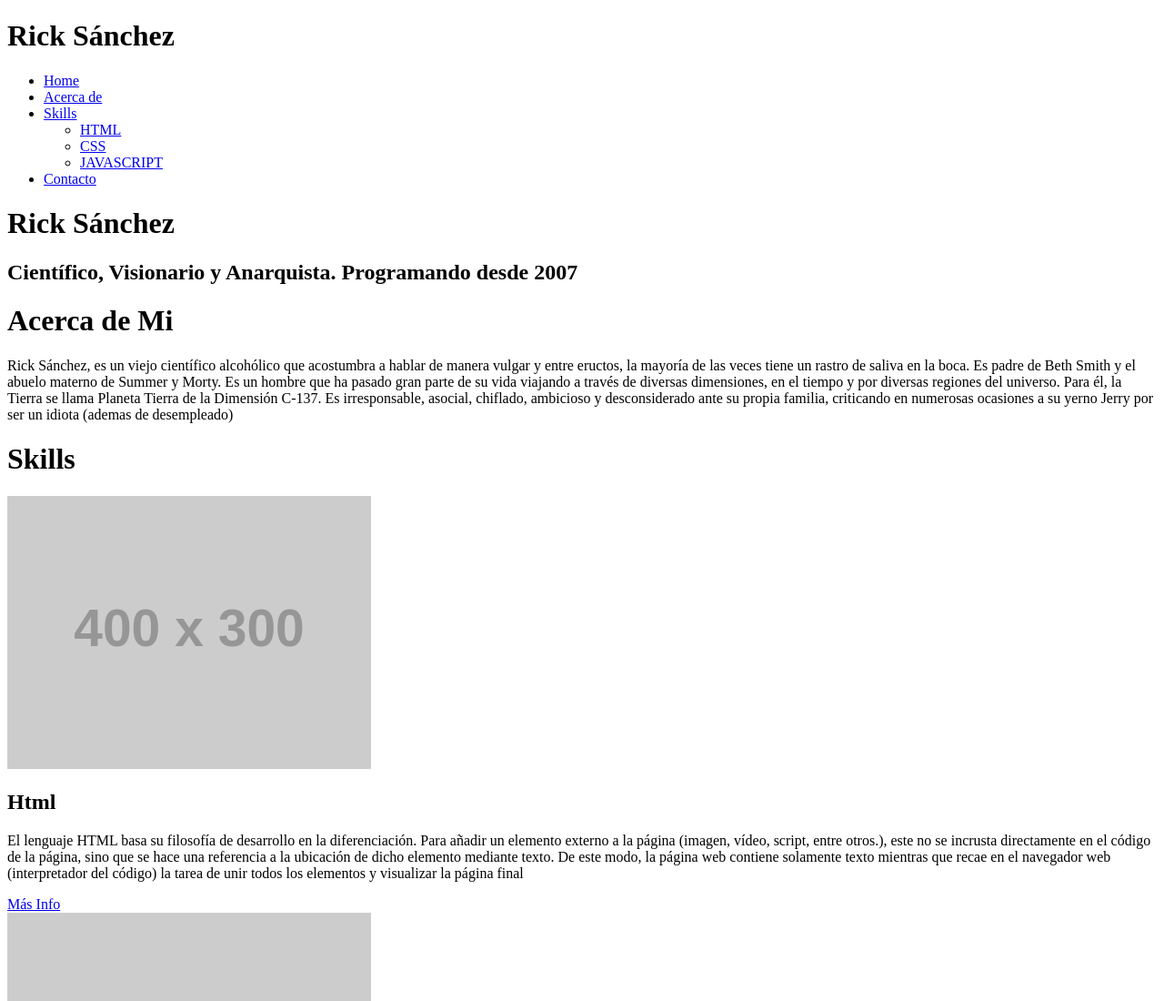
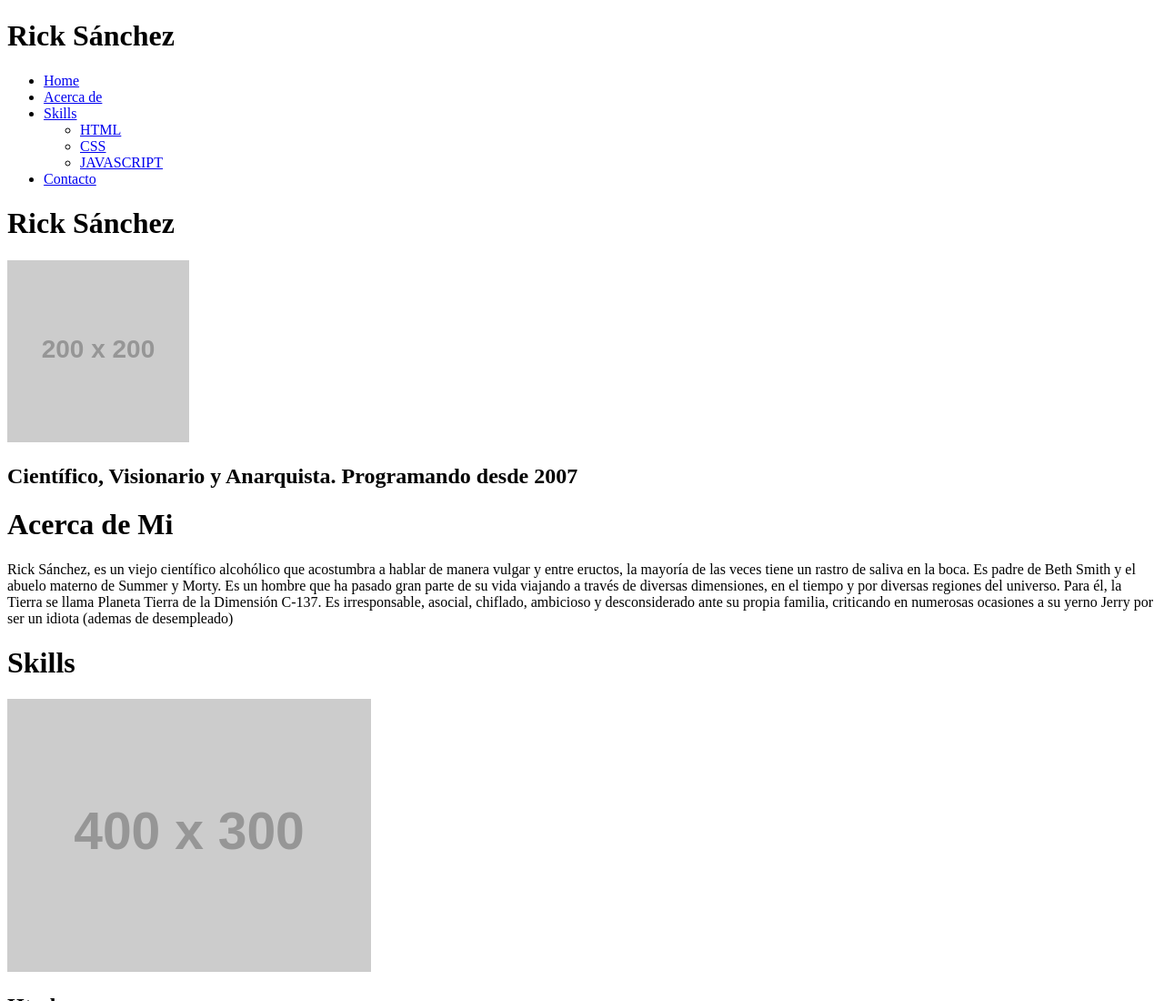
Before and after one commit to juanfevasquez/html-semantica, a plain HTML site: page src/index.html in a window 1280 px wide. Shown: the top 1100 px of the page at 91% size. Drawn offline with Linux system fonts and the light colour scheme; placeholder pictures from the web are drawn by us.

Commit message:
Adds image to banner

```diff
--- a/src/index.html
+++ b/src/index.html
@@ -41,6 +41,7 @@
     </div>
     <div class="banner">
         <h1>Rick Sánchez</h1>
+        <img src="http://placehold.it/200x200" alt="Mi imagen de perfil">
         <h2>Científico, Visionario y Anarquista. Programando desde 2007</h2>
     </div>
     <div class="acerca">
```
